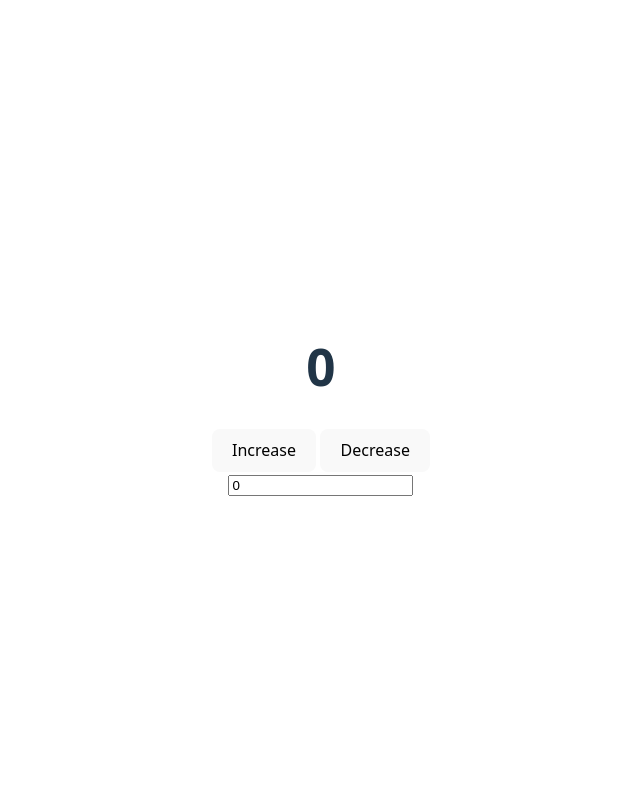
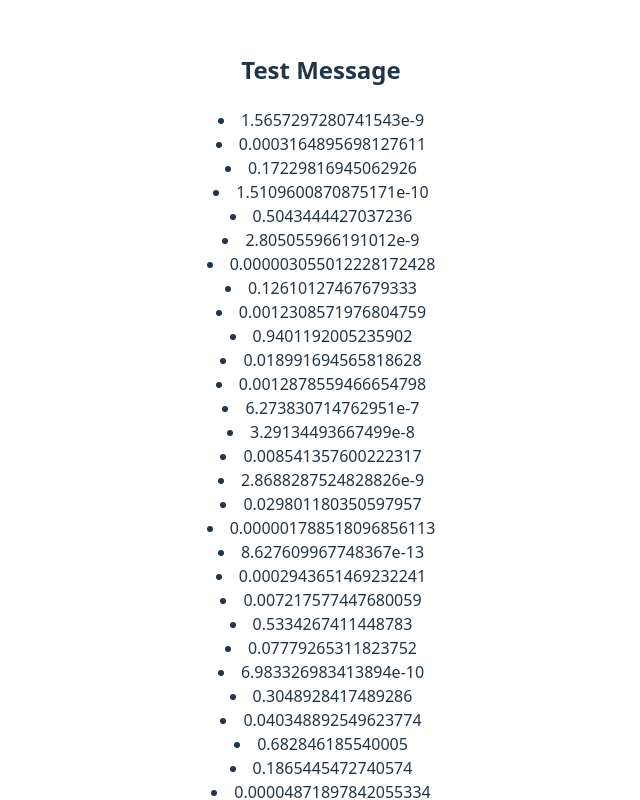
Before and after one commit to Opeyemi0001/reactHooks, a React (Vite) app: page / in a window 1280 px wide. Shown: the top 800 px of the page, without its empty margins (319-959 px from the left). Built offline with nearby package versions, Linux system fonts and the light colour scheme.

Commit message:
feat: uselayoutEffect hook

```diff
--- a/src/App.jsx
+++ b/src/App.jsx
@@ -8,6 +8,7 @@ import UseCallbackhook from './components/UseCallbackhook';
 import Profile from './components/datacomponent/Profile';
 import Footer from './components/datacomponent/Footer';
 import UseReducerhook from './components/UseReducerhook';
+import UseLayoutEffect from './components/UseLayoutEffect';
 
 function App() {
 
@@ -20,7 +21,8 @@ function App() {
    {/* <UseCallbackhook /> */}
    {/* <Profile /> */}
    {/* <Footer /> */}
-   <UseReducerhook />
+   {/* <UseReducerhook /> */}
+   <UseLayoutEffect />
    {/* <UesRefHook /> */}
 
     </>
--- /dev/null
+++ b/src/components/UseLayoutEffect.jsx
@@ -0,0 +1,23 @@
+import React, { useEffect, useLayoutEffect } from 'react'
+
+const UseLayoutEffect = () => {
+
+  useEffect(()=> {
+    console.log('Message from useEffect');
+  }, [])
+
+  useLayoutEffect(()=>{
+    console.log("Message from useLayoutEffect");
+  })
+
+  return (
+    <>
+    <h2>Test Message</h2>
+    {Array(4000).fill('').map((item, index) =>
+    <li key={index}>{Math.pow(Math.random(), 10)}</li>
+    )}
+    </>
+  )
+}
+
+export default UseLayoutEffect
```
